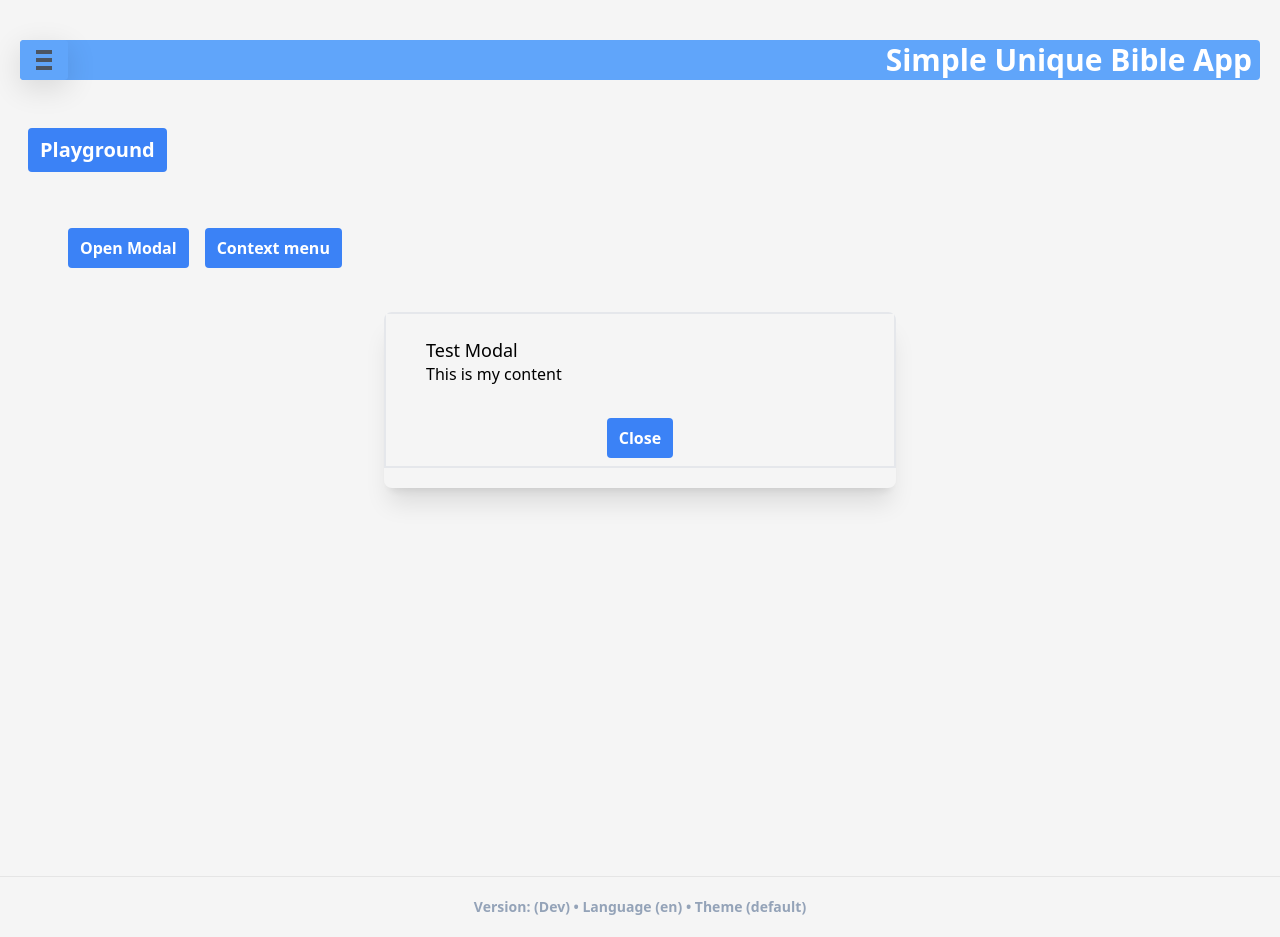
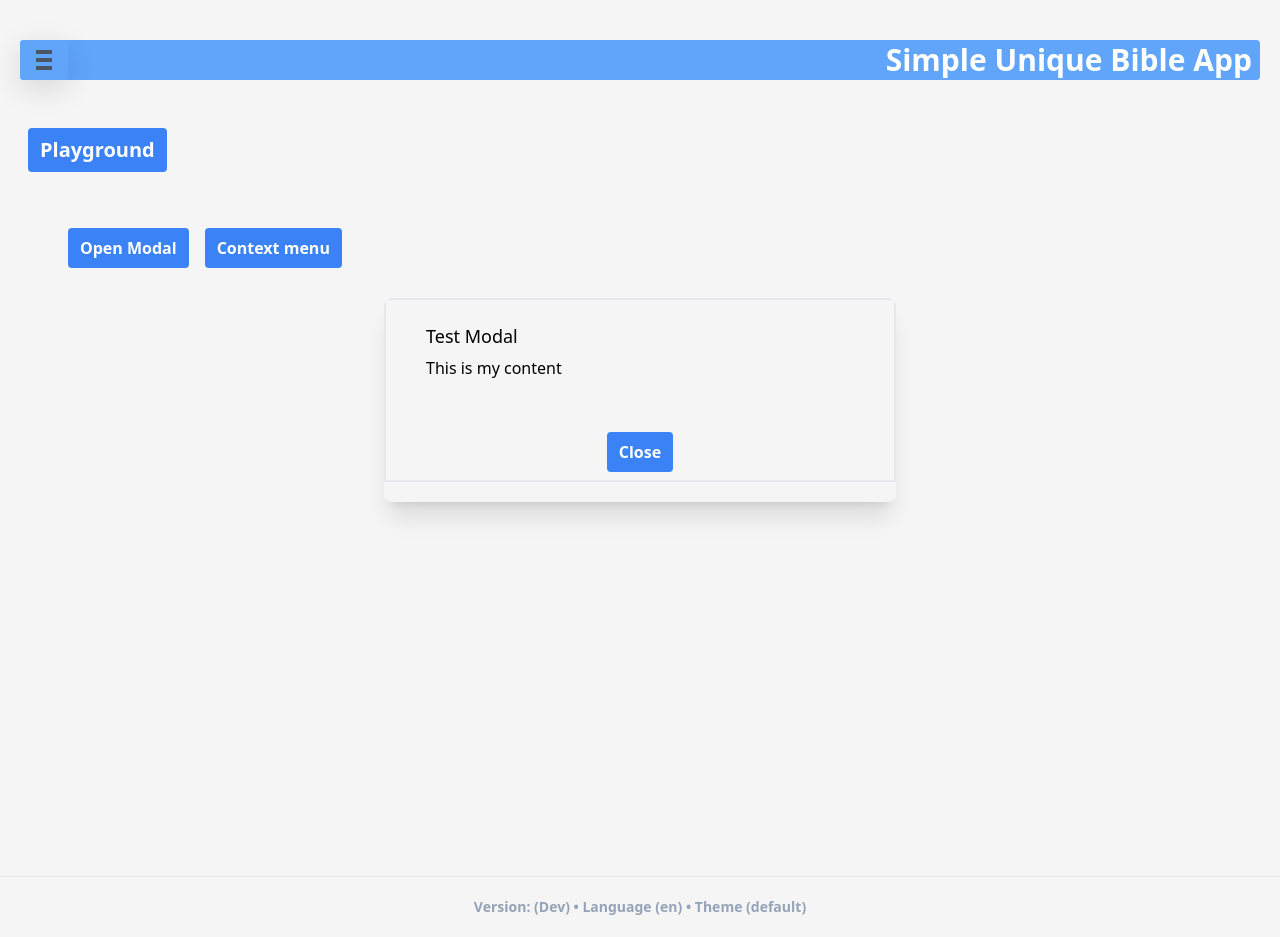
Before and after one commit to otseng/simple-unique-bible-app, a Next.js app: page /playground in a window 1280 px wide. Both pictures are taken after a click on the button "Open Modal". Built offline with nearby package versions, Linux system fonts and the light colour scheme.

Commit message:
Update basic-modal.tsx

```diff
--- a/components/basic-modal.tsx
+++ b/components/basic-modal.tsx
@@ -78,16 +78,16 @@ export default function BasicModal(props) {
     <Transition.Root show={props.show} as={Fragment}>
       <Dialog as="div" className="relative z-60 " open={props.show} initialFocus={buttonRef} onClose={props.setter}>
         <div className="fixed inset-0 z-10 overflow-y-auto">
-          <div className="flex min-h-full items-end justify-center p-4 text-center sm:items-center sm:p-0">
+          <div className="flex min-h-full items-end justify-center p-4 text-left sm:items-center sm:p-0">
               <Dialog.Panel className={theme.backgroundStyle + " relative transform overflow-hidden rounded-lg text-left shadow-xl transition-all sm:my-8 sm:w-full sm:max-w-lg"}>
                 <NoSsr>
                 <div className={theme.backgroundStyle + " px-4 pt-5 sm:p-6 overflow-y-scroll border-t-2 border-l-2 border-r-2 border-solid border-neutral"}>
                   <div className="sm:flex sm:items-start">
-                    <div className="mt-3 text-center sm:mt-0 sm:ml-4 sm:text-left">
+                    <div className="mt-3 text-left sm:mt-0 sm:ml-4 sm:text-left">
                       <Dialog.Title as="h3" className={theme.backgroundStyle + " text-lg font-medium leading-6"}>
                         {title}
                       </Dialog.Title>
-                      <div className={theme.backgroundStyle + "mt-2"}>
+                      <div className={theme.backgroundStyle + " mt-2 pb-5"}>
                         {generatedHtml}
                       </div>
                     </div>
```
